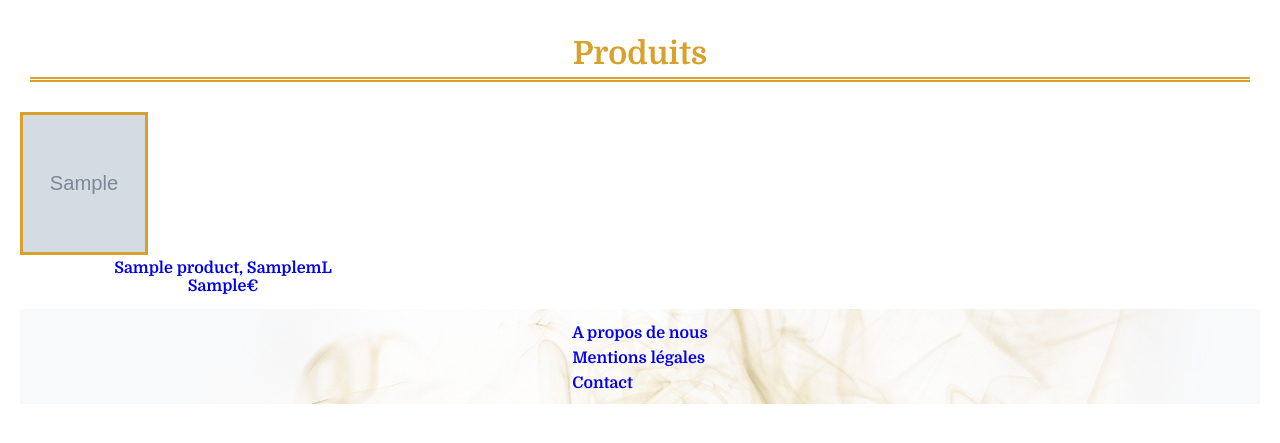
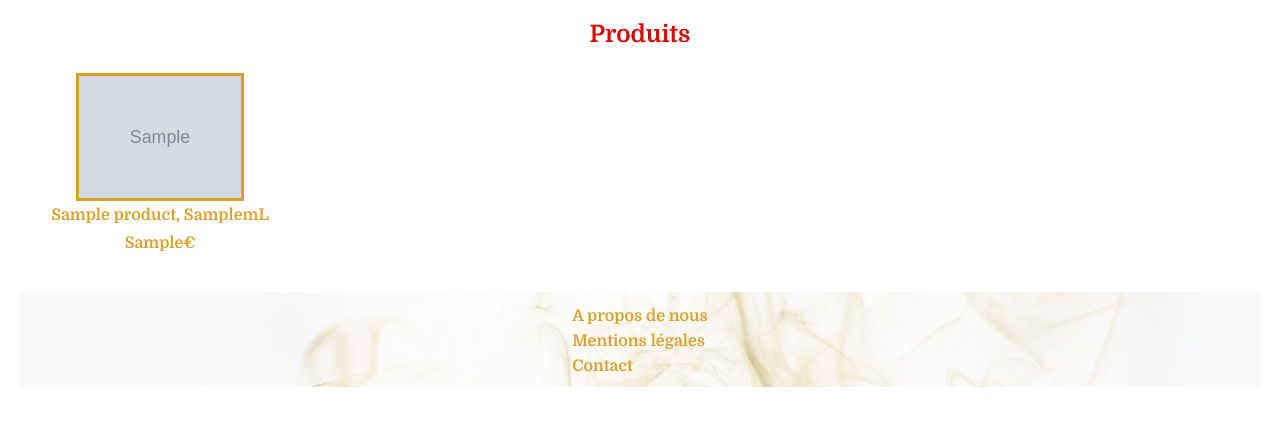
Before and after one commit to janparacha/dubaisymfony, a Symfony app: template templates/products/products.html.twig in a window 1280 px wide. Shown: the part 227-670 px from the top of the page. Run offline with Twig, Linux system fonts and the light colour scheme; the template is opened without the code that fills it: most values are stand-ins (such as "Sample title", 1, 10 or a date in 2020); grey boxes marked "Sample" are stand-in pictures; some libraries are stand-ins or nearby versions.

Commit message:
mise a jour post et products

```diff
--- a/public/css/items.css
+++ b/public/css/items.css
@@ -1,28 +1,25 @@
-main
+@media screen and (min-width: 760px) {
+
+.product
 {
-    position: center;
+ display: flex;
+ flex-wrap: wrap;
 }
 
-@media screen and (min-width: 760px) {
-
-    .product
-{
+.product a{
     display: flex;
+    flex-direction: column;
+    margin: 5px;
+    margin-bottom: 15px;
+    width: calc(25% - 40px);
+    min-width: 250px;
+    max-width: 300px;
 }
 
-a{
-    margin-bottom: 40px;
-}
-
-.img
+h2
 {
-    width: 30%;
-    justify-content: center;
-}
-
-p
-{
-    margin: 0;
+    text-align: center;
+    margin: 20px;
 }
 
     }
--- a/public/css/register.css
+++ b/public/css/register.css
@@ -19,7 +19,7 @@
 label
 {
     color: #D8A12C;
-    margin: 5px;
+    margin-left: 20px;
 }
 
 /* INPUT */
@@ -36,7 +36,7 @@
 {
     input
     {
-        width:60%
+        width:60%;
     }
 }
 /* END INPUT */
--- a/public/css/style.css
+++ b/public/css/style.css
@@ -95,6 +95,7 @@
 
 a{
   text-decoration: none;
+  color:#D8A12C
 }
 a:visited {
 color: #D8A12C;
--- a/src/Controller/Admin/ProductsCrudController.php
+++ b/src/Controller/Admin/ProductsCrudController.php
@@ -30,7 +30,7 @@
             IntegerField::new('TVA'),
             IntegerField::new('stock'),
             TextField::new('picture'),
-            TextField::new('slug'),
+            TextField::new('slug')->hideOnForm(),
             AssociationField::new('category')
         ];
     }
--- a/templates/products/products.html.twig
+++ b/templates/products/products.html.twig
@@ -7,7 +7,7 @@
 
 {% block body %}
 
-    <h1> Produits </h1>
+    <h2> Produits </h2>
 
 <div class='product'>
 
```
Also changed, not shown: public/css/post.css (added, +37 -0 lines), templates/post/post.html.twig (+11 -6 lines).
